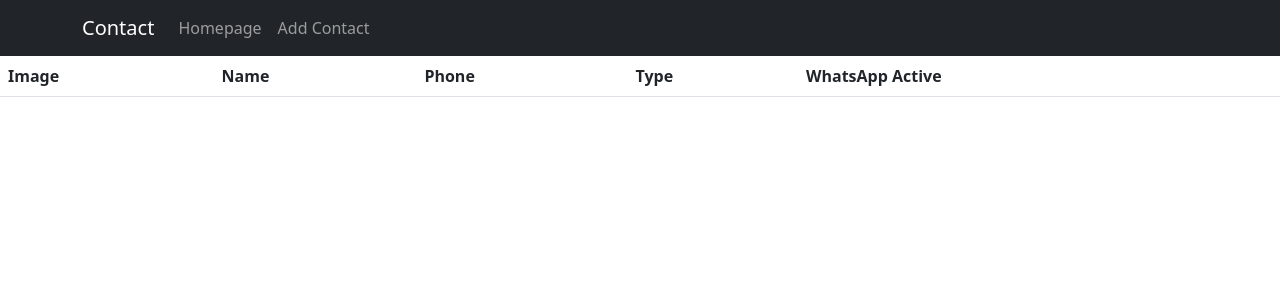
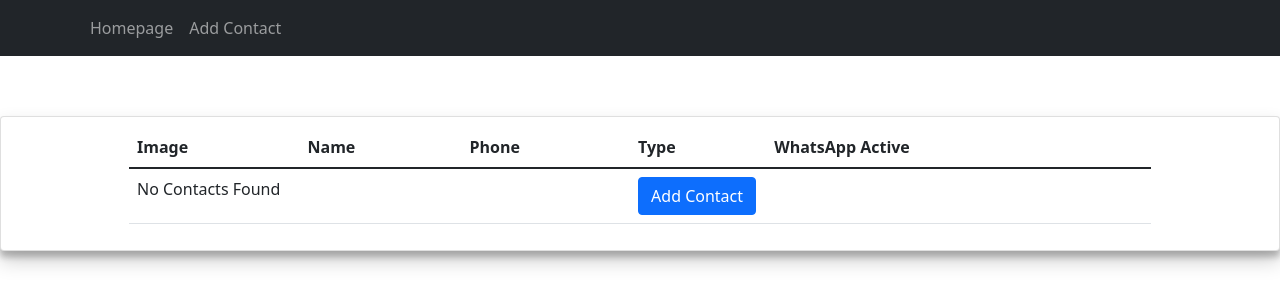
Before and after one commit to aviralgupta6/contactapplication, a React (Create React App) app: page / in a window 1280 px wide. Shown: the top 306 px of the page. Built offline with nearby package versions, Linux system fonts and the light colour scheme.

Commit message:
contact added

```diff
--- a/src/App.css
+++ b/src/App.css
@@ -36,3 +36,11 @@
     transform: rotate(360deg);
   }
 }
+.card {
+  width: 100%;
+  padding: 10px 10vw;
+  background: #fff;
+  border-radius: 20px;
+  margin: 60px auto;
+  box-shadow: 0 10px 20px rgba(0, 0, 0, 0.19), 0 6px 6px rgba(0, 0, 0, 0.23);
+}
--- a/src/components/NavBar.component.jsx
+++ b/src/components/NavBar.component.jsx
@@ -7,10 +7,10 @@ function NaviBar(props) {
     <div>
       <Navbar bg="dark" variant="dark">
         <Container>
-          <Navbar.Brand href="/">Contact</Navbar.Brand>
+          {/* <Navbar.Brand href="/">Contact</Navbar.Brand> */}
           <Nav className="me-auto">
-            <Nav.Link to="/">Homepage</Nav.Link>
-            <Nav.Link href="add-contact">Add Contact</Nav.Link>
+            <Nav.Link href="/">Homepage</Nav.Link>
+            <Nav.Link href="/add-contact">Add Contact</Nav.Link>
           </Nav>
         </Container>
       </Navbar>
--- a/src/components/contact.component.jsx
+++ b/src/components/contact.component.jsx
@@ -16,7 +16,6 @@ function Contact({ data, type, contactId }) {
   const handleChange = (id, value) => {
     setFormData({ ...formData, [id]: value });
   };
-  console.log(formData);
 
   const localStorageSet = () => {
     if (formData.name !== "" && formData.phone !== "") {
--- a/src/pages/add-contact/Add-Contact.component.jsx
+++ b/src/pages/add-contact/Add-Contact.component.jsx
@@ -13,7 +13,11 @@ function AddContact() {
     fileUrl: null,
   };
 
-  return <Contact data={formDataValues} type="add" />;
+  return (
+    <div className="card">
+      <Contact data={formDataValues} type="add" />
+    </div>
+  );
 }
 
 export default AddContact;
--- a/src/pages/edit-contact/Edit-Contact.compoent.jsx
+++ b/src/pages/edit-contact/Edit-Contact.compoent.jsx
@@ -9,7 +9,11 @@ function EditContact() {
   const { id } = useParams();
   const profile = JSON.parse(localStorage.getItem(id));
   const formDataValues = profile;
-  return <Contact data={formDataValues} type="edit" contactId={id} />;
+  return (
+    <div className="card">
+      <Contact data={formDataValues} type="edit" contactId={id} />
+    </div>
+  );
 }
 
 export default EditContact;
--- a/src/pages/homepage/Homepage.component.jsx
+++ b/src/pages/homepage/Homepage.component.jsx
@@ -12,9 +12,10 @@ function Homepage() {
   for (let i = 0; i < totalCount; i++) {
     profiles.push(JSON.parse(storage[i]));
   }
-
+  console.log(profiles.length);
   return (
     <Fragment>
+      <div className="card">
         <Table>
           <thead>
             <tr>
@@ -25,6 +26,7 @@ function Homepage() {
               <th>WhatsApp Active</th>
             </tr>
           </thead>
+          {profiles.length ? (
             <tbody>
               {profiles.map((profile, idx) => (
                 <tr key={idx}>
@@ -51,7 +53,20 @@ function Homepage() {
                 </tr>
               ))}
             </tbody>
+          ) : (
+            <tbody>
+              <tr>
+                <td colSpan="3">No Contacts Found</td>
+                <td colSpan="2">
+                  <Link to={"/add-contact"} className="btn btn-primary">
+                    Add Contact
+                  </Link>
+                </td>
+              </tr>
+            </tbody>
+          )}
         </Table>
+      </div>
     </Fragment>
   );
 }
```
Lines whose indentation alone changed are shown as unchanged.
